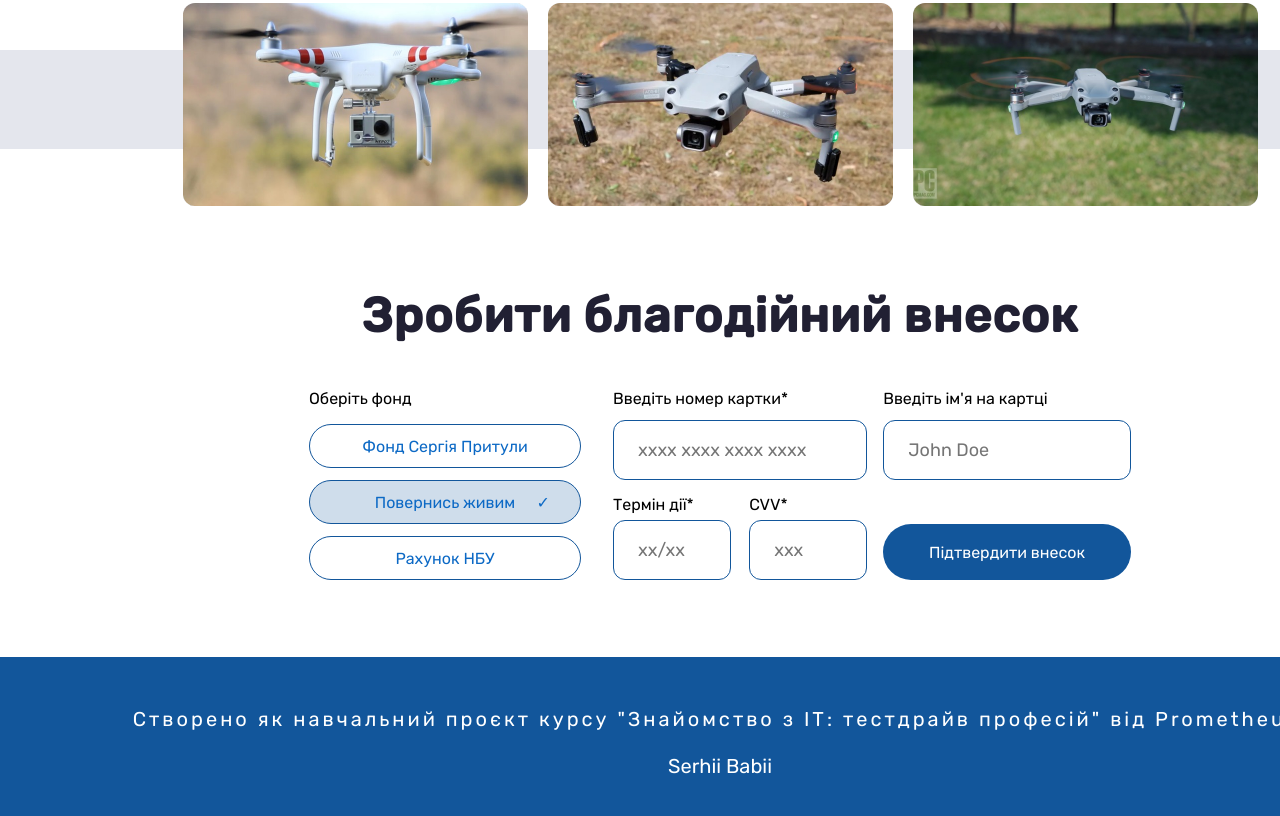
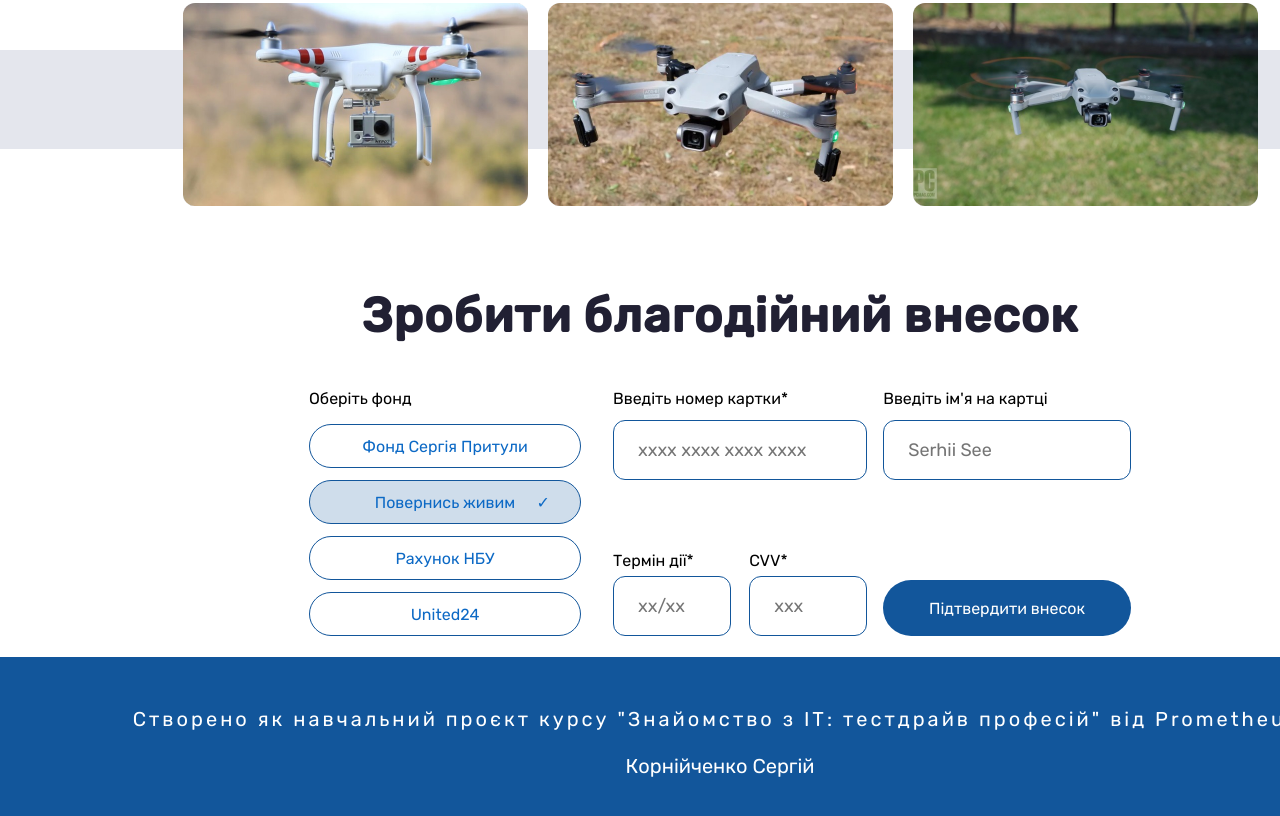
Before and after one commit to korniichenko/webinar, a plain HTML site: page index.html in a window 1280 px wide. Shown: the part 863-1679 px from the top of the page. Drawn offline with Linux system fonts and the light colour scheme.

Commit message:
Update index.html
korniichenko lab

```diff
--- a/index.html
+++ b/index.html
@@ -60,6 +60,10 @@
                         <input type="radio" name="foundation" value="NBUAccount">
                         <span>Рахунок НБУ</span>
                       </label>
+                        <label>
+                        <input type="radio" name="foundation" value="United24">
+                            <span>United24</span>
+                        </label>
                     </div>
                     <div class="pay__card">
                         <div class="pay__first-card-col">
@@ -81,7 +85,7 @@
                         <div class="pay__second-card-col">
                             <label>
                                 Введіть ім'я на картці
-                                <input type="text" required name="cardOwner" placeholder="John Doe">
+                                <input type="text" required name="cardOwner" placeholder="Serhii See">
                             </label>
                             <button class="button button__bottom" type="submit">Підтвердити внесок</button>
                         </div>
@@ -92,7 +96,7 @@
           </main>
           <footer>
             <p>Створено як навчальний проєкт курсу "Знайомство з ІТ: тестдрайв професій" від Prometheus.</p>
-            <p>Serhii Babii</p>
+            <p>Корнійченко Сергій</p>
           </footer>
     </div>
 </body>
```
